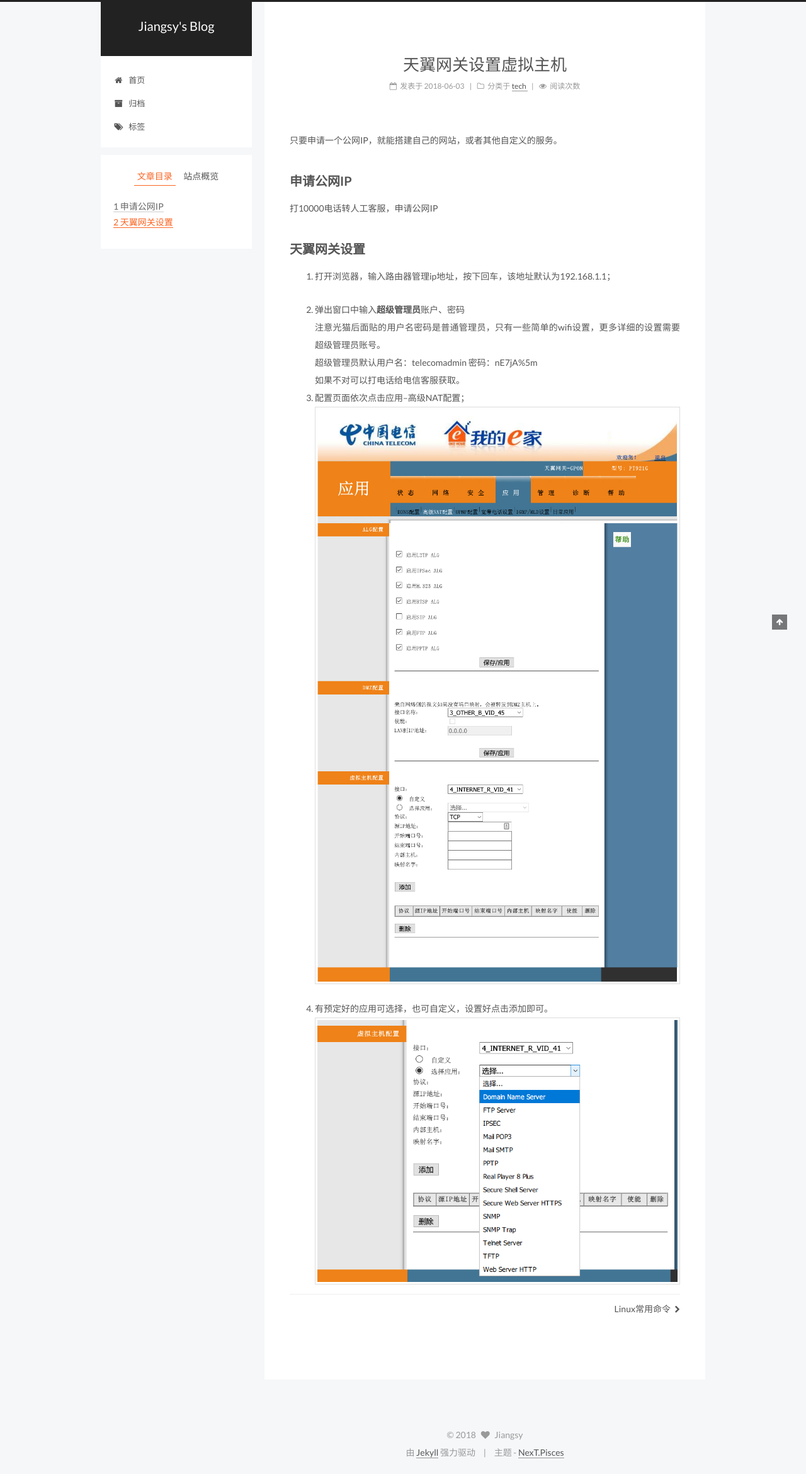
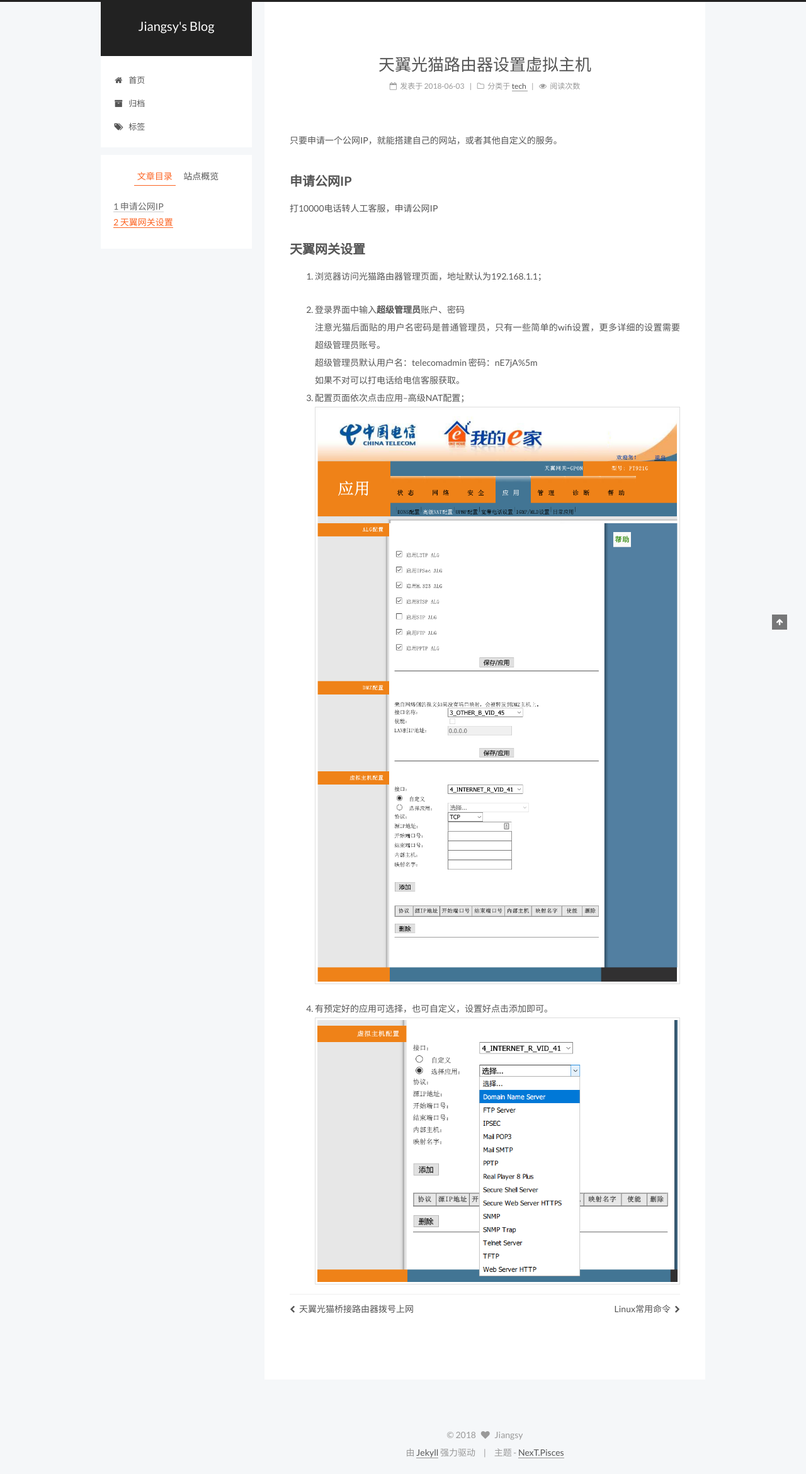
Before and after one commit to jiangsyace/blog, a Jekyll site: the page built from _posts/2018-06-03-天翼光猫路由器设置虚拟主机.md, in a window 1280 px wide. Shown: the whole page at 63% size. Built offline with Jekyll 4.4.1, drawn with Linux system fonts in a browser that asks for light colours; comment, search, counter and statistics services are not loaded.

Commit message:
20180607

```diff
--- a/_posts/2018-06-03-天翼网关设置虚拟主机.md
+++ b/_posts/2018-06-03-天翼光猫路由器设置虚拟主机.md
@@ -1,5 +1,5 @@
 ---
-title: 天翼网关设置虚拟主机
+title: 天翼光猫路由器设置虚拟主机
 date: 2018-6-3 20:02:48
 categories:
 - tech
@@ -9,9 +9,9 @@ categories:
 ## 申请公网IP
 打10000电话转人工客服，申请公网IP
 ## 天翼网关设置
-1. 打开浏览器，输入路由器管理ip地址，按下回车，该地址默认为192.168.1.1；
+1. 浏览器访问光猫路由器管理页面，地址默认为192.168.1.1；
 
-2. 弹出窗口中输入**超级管理员**账户、密码
+2. 登录界面中输入**超级管理员**账户、密码
 注意光猫后面贴的用户名密码是普通管理员，只有一些简单的wifi设置，更多详细的设置需要超级管理员账号。
 超级管理员默认用户名：telecomadmin 密码：nE7jA%5m
 如果不对可以打电话给电信客服获取。
```
Also changed, not shown: _posts/2018-06-07-天翼光猫桥接路由器拨号上网.md (added, +20 -0 lines), assets/upload/20180607215412.png (added), assets/upload/20180607221014.png (added).
